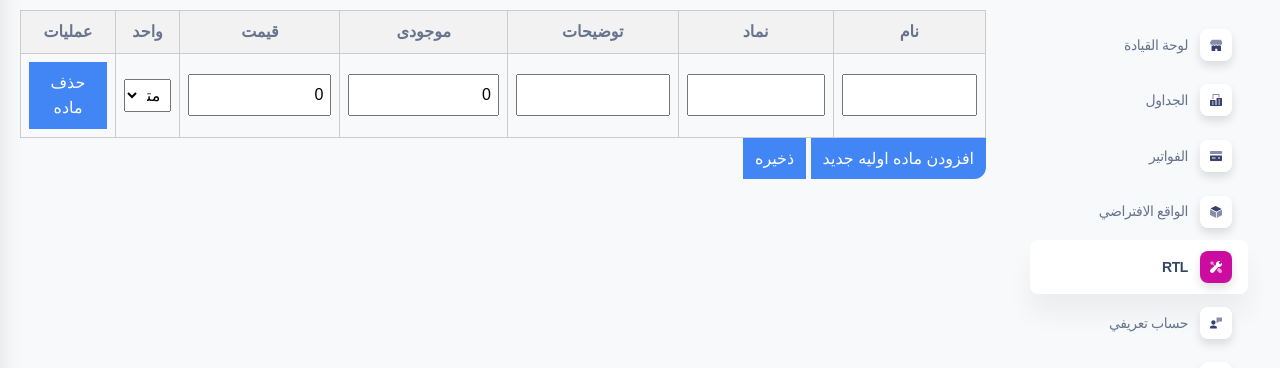
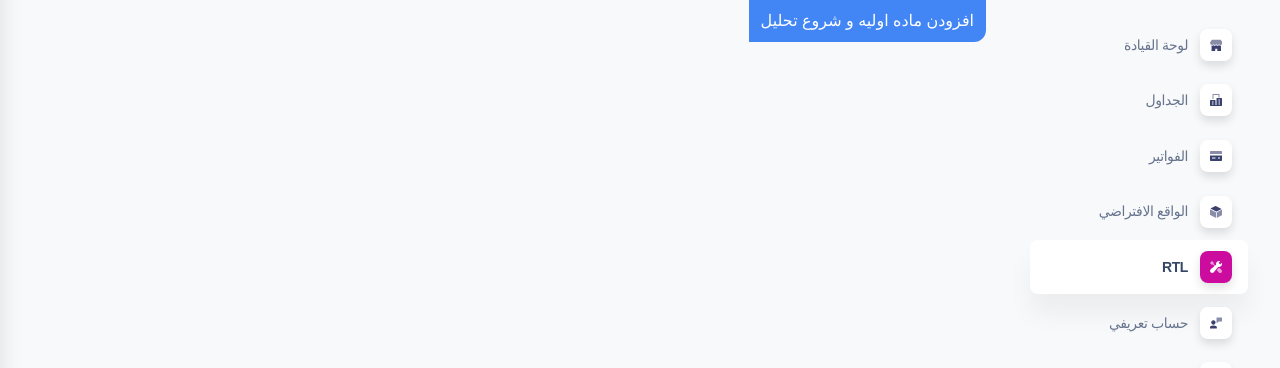
Before and after one commit to irAbs174/PAS, a Django app: template templates/pages/analys/new.html in a window 1280 px wide. Shown: the part 95-463 px from the top of the page. Run offline with Django 4.2, Linux system fonts and the light colour scheme; the template is opened without the code that fills it, so the values that code supplies are empty; parts of the project's set-up code (start-up, migrations or seed data) failed here and were passed over; some libraries are stand-ins or nearby versions.

Commit message:
change new analys templates

```diff
--- a/templates/pages/analys/new.html
+++ b/templates/pages/analys/new.html
@@ -3,40 +3,13 @@
 
   {% block title %}تحلیل جدید{% endblock %}
   {% block stylesheets %}
+  <script src="//cdn.jsdelivr.net/npm/sweetalert2@11"></script>
   <link rel="stylesheet" href="{% static 'css/analys/new.css' %}">
   {% endblock stylesheets %}
   {% block content %}
-  <table id="materials-table">
-    <thead>
-      <tr>
-        <th>نام</th>
-        <th>نماد</th>
-        <th>توضیحات</th>
-        <th>موجودی</th>
-        <th>قیمت</th>
-        <th>واحد</th>
-        <th>عملیات</th>
-      </tr>
-    </thead>
-    <tbody>
-      <tr>
-        <td><input type="text" class="نام ماده"></td>
-        <td><input type="text" class="رنگ"></td>
-        <td><input type="text" class="واحد"></td>
-        <td><input type="number" class="نرخ" value="0"></td>
-        <td><input type="number" class="تاریخ نرخ گذاری" value="0"></td>
-        <td>
-          <select class="unit">
-            <option value="Unit1">متر</option>
-            <option value="Unit1">عدد</option>
-          </select>
-        </td>
-        <td><button onclick="deleteRow(this)">حذف ماده</button></td>
-      </tr>
-    </tbody>
-  </table>
-  <button onclick="addRow()">افزودن ماده اولیه جدید</button>
-  <button onclick="saveData()">ذخیره</button>
+  <button type="button" onclick="selectMaterial()">افزودن ماده اولیه و شروع تحلیل</button>
+  <div id="table-container">
+  </div>
   {% block scripts %}
   <script src="{% static 'js/analys/new.js' %}"></script>
 {% endblock scripts %}
```
